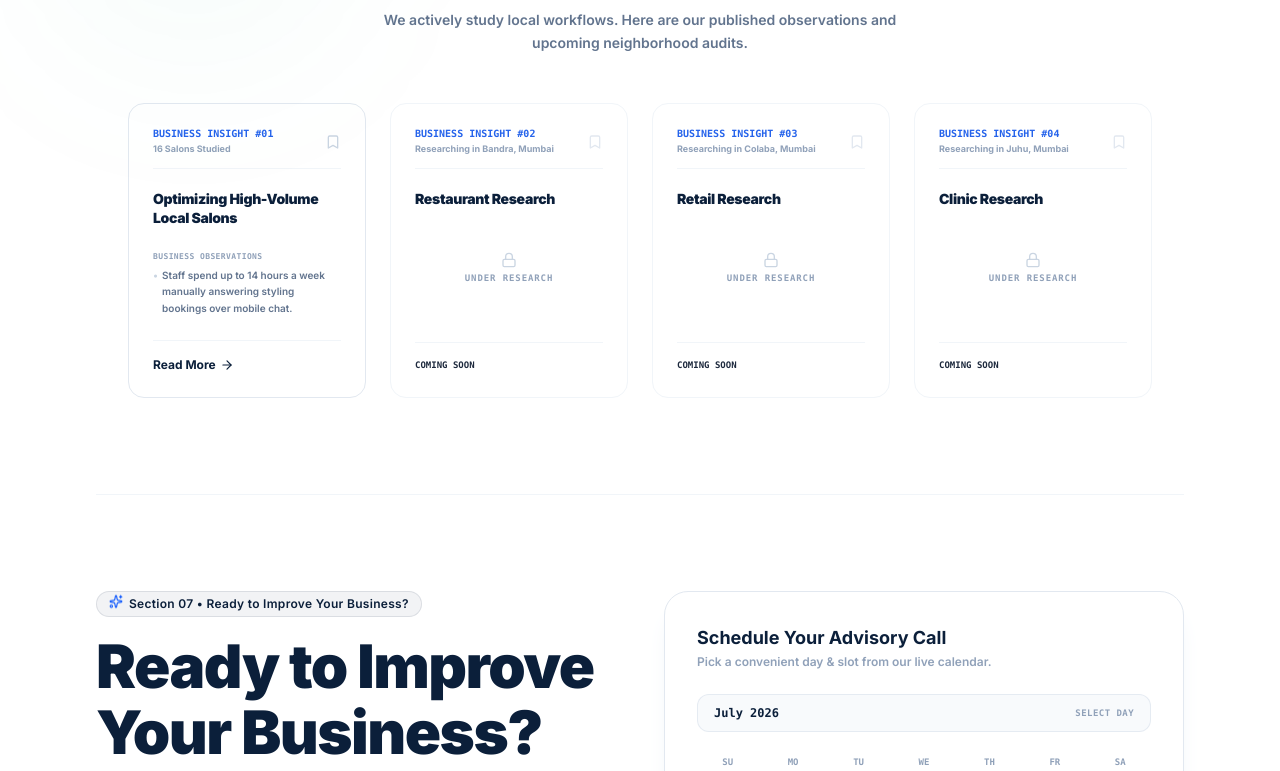
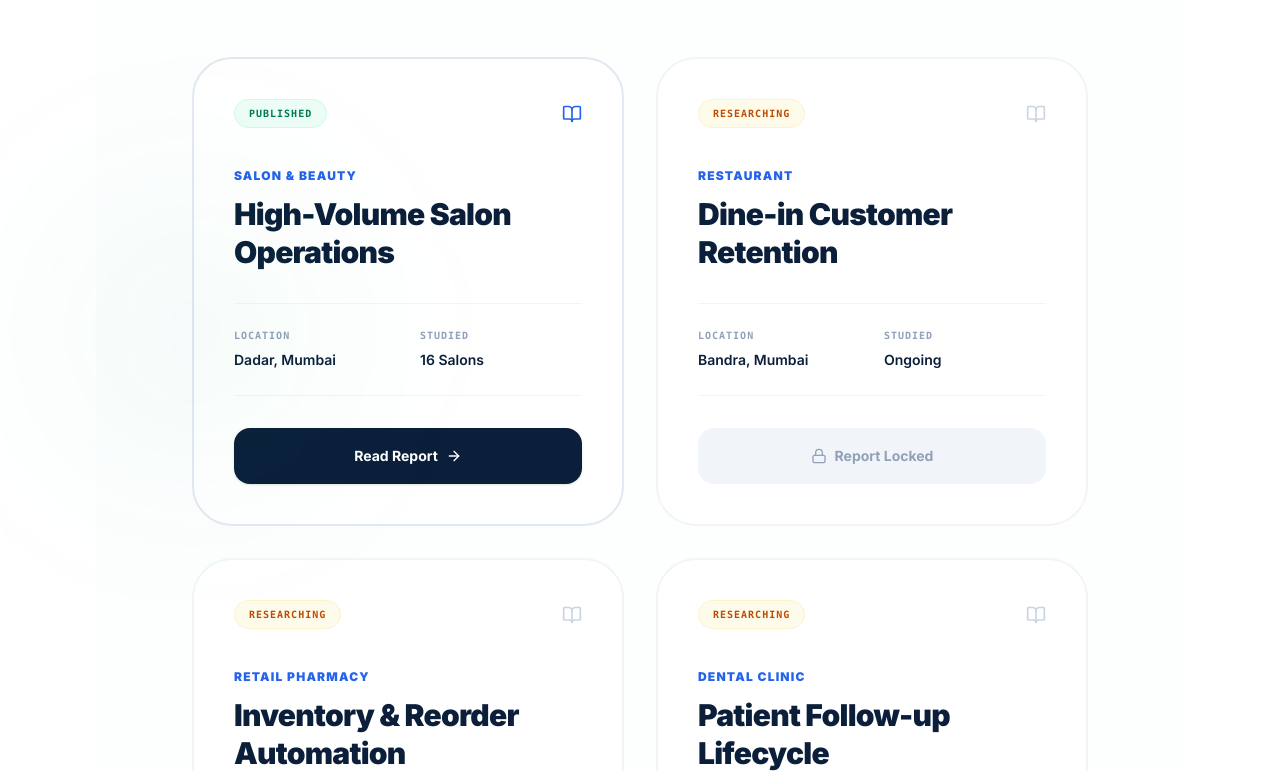
Before and after one commit to ptadas22-lab/apsolution, a React (Vite) app: page / in a window 1280 px wide. Shown: the part 3609-4380 px from the top of the page. Built offline with nearby package versions, Linux system fonts and the light colour scheme.

Commit message:
Improve knowledge library cards

```diff
--- a/src/components/LatestInsights.tsx
+++ b/src/components/LatestInsights.tsx
@@ -7,11 +7,11 @@ export default function LatestInsights() {
   const articles = [
     {
       id: 1,
-      num: "Business Insight #01",
-      title: "Optimizing High-Volume Local Salons",
-      scope: "16 Salons Studied",
+      industry: "Salon & Beauty",
       location: "Dadar, Mumbai",
-      status: "Active",
+      businessesStudied: "16 Salons",
+      status: "Published",
+      title: "High-Volume Salon Operations",
       challenges: [
         "Staff spend up to 14 hours a week manually answering styling bookings over mobile chat.",
         "Customer repeat color codes and allergy warnings are scattered in paper register binders."
@@ -27,33 +27,33 @@ export default function LatestInsights() {
     },
     {
       id: 2,
-      num: "Business Insight #02",
-      title: "Restaurant Research",
-      scope: "Researching in Bandra, Mumbai",
-      location: "Coming Soon",
-      status: "Coming Soon",
+      industry: "Restaurant",
+      location: "Bandra, Mumbai",
+      businessesStudied: "Ongoing",
+      status: "Researching",
+      title: "Dine-in Customer Retention",
       challenges: [],
       opportunities: [],
       recommendations: []
     },
     {
       id: 3,
-      num: "Business Insight #03",
-      title: "Retail Research",
-      scope: "Researching in Colaba, Mumbai",
-      location: "Coming Soon",
-      status: "Coming Soon",
+      industry: "Retail Pharmacy",
+      location: "Colaba, Mumbai",
+      businessesStudied: "Ongoing",
+      status: "Researching",
+      title: "Inventory & Reorder Automation",
       challenges: [],
       opportunities: [],
       recommendations: []
     },
     {
       id: 4,
-      num: "Business Insight #04",
-      title: "Clinic Research",
-      scope: "Researching in Juhu, Mumbai",
-      location: "Coming Soon",
-      status: "Coming Soon",
+      industry: "Dental Clinic",
+      location: "Juhu, Mumbai",
+      businessesStudied: "Ongoing",
+      status: "Researching",
+      title: "Patient Follow-up Lifecycle",
       challenges: [],
       opportunities: [],
       recommendations: []
@@ -63,9 +63,9 @@ export default function LatestInsights() {
   return (
     <section
       id="journal"
-      className="py-16 md:py-24 border-b border-slate-100 scroll-mt-20"
+      className="py-16 md:py-24 border-b border-slate-100 scroll-mt-20 bg-slate-50/30"
     >
-      <div className="space-y-12 max-w-5xl mx-auto">
+      <div className="space-y-16 max-w-6xl mx-auto px-4">
 
         {/* Header Block */}
         <div className="space-y-4 text-center max-w-3xl mx-auto">
@@ -75,81 +75,75 @@ export default function LatestInsights() {
           <h2 className="text-3xl sm:text-5xl lg:text-6xl font-sans font-black text-[#0B1F3A] tracking-tight">
             Knowledge Library
           </h2>
-          <p className="text-slate-500 text-xs sm:text-sm max-w-xl mx-auto leading-relaxed font-semibold">
-            We actively study local workflows. Here are our published observations and upcoming neighborhood audits.
-          </p>
         </div>
 
         {/* Premium Journal Cards Grid */}
-        <div className="grid grid-cols-1 md:grid-cols-2 lg:grid-cols-4 gap-6 text-left">
+        <div className="grid grid-cols-1 md:grid-cols-2 gap-8 text-left max-w-4xl mx-auto">
           {articles.map((article) => {
-            const isComingSoon = article.status === "Coming Soon";
+            const isPublished = article.status === "Published";
             return (
               <div
                 key={article.id}
-                className={`bg-white border rounded-2xl p-6 hover:shadow-md transition-all duration-300 flex flex-col justify-between ${
-                  isComingSoon ? "border-slate-100 bg-slate-50/50" : "border-slate-200"
+                className={`bg-white border-2 rounded-[2.5rem] p-8 sm:p-10 hover:shadow-xl hover:shadow-[#0B1F3A]/5 transition-all duration-300 flex flex-col justify-between ${
+                  isPublished ? "border-slate-200" : "border-slate-100 bg-slate-50/50"
                 }`}
                 id={`journal-card-${article.id}`}
               >
-                <div className="space-y-5">
+                <div className="space-y-8">
 
-                  {/* Journal top tags */}
-                  <div className="flex items-center justify-between border-b border-slate-100 pb-3">
-                    <div>
-                      <span className="text-[10px] font-bold text-[#2563EB] font-mono uppercase block leading-tight">
-                        {article.num}
-                      </span>
-                      <span className="text-[9px] text-slate-400 font-bold block mt-0.5">
-                        {article.scope}
-                      </span>
-                    </div>
-                    <Bookmark className={`h-4 w-4 shrink-0 ${isComingSoon ? "text-slate-200" : "text-slate-300"}`} />
+                  {/* Header: Badge & Icon */}
+                  <div className="flex items-center justify-between">
+                    <span className={`text-[10px] font-bold uppercase tracking-widest px-3.5 py-1.5 rounded-full font-mono ${
+                      isPublished ? "bg-emerald-50 text-emerald-700 border border-emerald-100" : "bg-amber-50 text-amber-700 border border-amber-100"
+                    }`}>
+                      {article.status}
+                    </span>
+                    <BookOpen className={`h-5 w-5 ${isPublished ? "text-[#2563EB]" : "text-slate-300"}`} />
                   </div>
 
-                  {/* Journal Title */}
-                  <h3 className="text-xs sm:text-sm font-black text-[#0B1F3A] tracking-tight leading-snug">
-                    {article.title}
-                  </h3>
+                  {/* Title & Industry */}
+                  <div className="space-y-3 pt-2">
+                    <span className="text-xs font-black text-[#2563EB] uppercase tracking-widest block">
+                      {article.industry}
+                    </span>
+                    <h3 className="text-2xl sm:text-3xl font-black text-[#0B1F3A] tracking-tight leading-tight">
+                      {article.title}
+                    </h3>
+                  </div>
 
-                  {!isComingSoon ? (
-                    <div className="space-y-3 pt-1">
-                      <div>
-                        <span className="text-[8px] uppercase font-mono tracking-wider font-bold text-slate-400 block mb-1">
-                          Business Observations
-                        </span>
-                        <ul className="space-y-1 text-[10px] text-slate-500 font-semibold leading-relaxed">
-                          {article.challenges.slice(0, 1).map((item, idx) => (
-                            <li key={idx} className="flex items-start gap-1">
-                              <span className="text-slate-300 select-none">•</span>
-                              <span>{item}</span>
-                            </li>
-                          ))}
-                        </ul>
-                      </div>
+                  {/* Data Points */}
+                  <div className="grid grid-cols-2 gap-6 py-6 border-y border-slate-100">
+                    <div className="space-y-1">
+                      <span className="block text-[10px] text-slate-400 font-bold uppercase tracking-widest font-mono">Location</span>
+                      <span className="text-sm font-semibold text-[#0B1F3A]">{article.location}</span>
                     </div>
-                  ) : (
-                    <div className="py-6 flex flex-col items-center justify-center text-center space-y-1 text-slate-400">
-                      <Lock className="h-4 w-4 text-slate-300" />
-                      <span className="text-[9px] font-mono uppercase font-bold tracking-widest text-slate-400">Under Research</span>
+                    <div className="space-y-1">
+                      <span className="block text-[10px] text-slate-400 font-bold uppercase tracking-widest font-mono">Studied</span>
+                      <span className="text-sm font-semibold text-[#0B1F3A]">{article.businessesStudied}</span>
                     </div>
-                  )}
+                  </div>
 
                 </div>
 
-                {/* Action trigger */}
-                <div className="pt-4 mt-6 border-t border-slate-100 flex items-center justify-between">
-                  {!isComingSoon ? (
+                {/* Read Report Button */}
+                <div className="pt-8">
+                  {isPublished ? (
                     <button
                       onClick={() => setSelectedInsight(article.id)}
-                      className="text-xs text-[#0B1F3A] font-bold hover:text-[#2563EB] flex items-center gap-1 cursor-pointer bg-transparent border-none p-0"
+                      className="w-full bg-[#0B1F3A] hover:bg-[#2563EB] text-white font-bold text-sm py-4.5 rounded-2xl transition-all cursor-pointer border-none flex items-center justify-center gap-2 shadow-sm"
                       id={`journal-btn-${article.id}`}
                     >
-                      <span>Read More</span>
-                      <ArrowRight className="h-3.5 w-3.5" />
+                      <span>Read Report</span>
+                      <ArrowRight className="h-4 w-4" />
                     </button>
                   ) : (
-                    <span className="text-[9px] font-mono font-bold text-slate-350">COMING SOON</span>
+                    <button
+                      disabled
+                      className="w-full bg-slate-100 text-slate-400 font-bold text-sm py-4.5 rounded-2xl cursor-not-allowed border-none flex items-center justify-center gap-2"
+                    >
+                      <Lock className="h-4 w-4" />
+                      <span>Report Locked</span>
+                    </button>
                   )}
                 </div>
               </div>
@@ -159,57 +153,64 @@ export default function LatestInsights() {
 
         {/* Dynamic Journal Detail Dialog Overlay */}
         {selectedInsight !== null && (
-          <div className="fixed inset-0 z-50 flex items-center justify-center p-4 bg-slate-900/40 backdrop-blur-xs">
-            <div className="bg-white border border-slate-200 rounded-3xl p-6 sm:p-8 max-w-md w-full shadow-2xl relative space-y-6">
+          <div className="fixed inset-0 z-50 flex items-center justify-center p-4 bg-slate-900/40 backdrop-blur-sm">
+            <div className="bg-white border border-slate-200 rounded-3xl p-6 sm:p-10 max-w-lg w-full shadow-2xl relative space-y-6 max-h-[90vh] overflow-y-auto no-scrollbar">
 
-              <div className="flex items-center justify-between border-b border-slate-100 pb-4">
-                <div>
-                  <span className="text-[10px] font-bold text-[#2563EB] font-mono uppercase block">
-                    {articles.find(a => a.id === selectedInsight)?.num}
+              <div className="flex items-start justify-between border-b border-slate-100 pb-6">
+                <div className="space-y-2">
+                  <span className="text-[10px] font-bold text-[#2563EB] font-mono uppercase tracking-widest bg-blue-50 px-2 py-1 rounded">
+                    {articles.find(a => a.id === selectedInsight)?.industry}
                   </span>
-                  <h4 className="text-base font-black text-[#0B1F3A] tracking-tight">
+                  <h4 className="text-2xl font-black text-[#0B1F3A] tracking-tight leading-tight">
                     {articles.find(a => a.id === selectedInsight)?.title}
                   </h4>
                 </div>
                 <button
                   onClick={() => setSelectedInsight(null)}
-                  className="h-7 w-7 rounded-full bg-slate-100 flex items-center justify-center text-slate-500 hover:bg-slate-200 cursor-pointer border-none"
+                  className="h-8 w-8 rounded-full bg-slate-100 flex items-center justify-center text-slate-500 hover:bg-slate-200 cursor-pointer border-none shrink-0"
                 >
                   <X className="h-4 w-4" />
                 </button>
               </div>
 
-              <div className="space-y-4 text-xs font-semibold text-slate-600 leading-relaxed text-left">
-                <p>
-                  <strong>Study Scope:</strong> {articles.find(a => a.id === selectedInsight)?.scope} in <strong>{articles.find(a => a.id === selectedInsight)?.location}</strong>.
-                </p>
+              <div className="space-y-6 text-sm font-semibold text-slate-600 leading-relaxed text-left">
+                <div className="flex gap-4 p-4 bg-slate-50 rounded-2xl border border-slate-100">
+                  <div className="flex-1">
+                    <span className="block text-[10px] text-slate-400 font-bold uppercase tracking-widest font-mono">Location</span>
+                    <span className="text-xs font-bold text-[#0B1F3A]">{articles.find(a => a.id === selectedInsight)?.location}</span>
+                  </div>
+                  <div className="flex-1">
+                    <span className="block text-[10px] text-slate-400 font-bold uppercase tracking-widest font-mono">Studied</span>
+                    <span className="text-xs font-bold text-[#0B1F3A]">{articles.find(a => a.id === selectedInsight)?.businessesStudied}</span>
+                  </div>
+                </div>
 
                 <div>
-                  <h5 className="font-bold text-[#0B1F3A] mb-1 uppercase text-[9px] font-mono tracking-wider">Identified Friction</h5>
-                  <ul className="list-disc pl-4 space-y-1">
+                  <h5 className="font-bold text-[#0B1F3A] mb-2 uppercase text-[10px] font-mono tracking-wider text-[#2563EB]">Identified Friction</h5>
+                  <ul className="list-disc pl-5 space-y-2">
                     {articles.find(a => a.id === selectedInsight)?.challenges.map((c, i) => <li key={i}>{c}</li>)}
                   </ul>
                 </div>
 
                 <div>
-                  <h5 className="font-bold text-[#0B1F3A] mb-1 uppercase text-[9px] font-mono tracking-wider">Growth Opportunities</h5>
-                  <ul className="list-disc pl-4 space-y-1">
+                  <h5 className="font-bold text-[#0B1F3A] mb-2 uppercase text-[10px] font-mono tracking-wider text-emerald-600">Growth Opportunities</h5>
+                  <ul className="list-disc pl-5 space-y-2">
                     {articles.find(a => a.id === selectedInsight)?.opportunities.map((c, i) => <li key={i}>{c}</li>)}
                   </ul>
                 </div>
 
                 <div>
-                  <h5 className="font-bold text-[#0B1F3A] mb-1 uppercase text-[9px] font-mono tracking-wider">System Architect Recommendations</h5>
-                  <ul className="list-disc pl-4 space-y-1">
+                  <h5 className="font-bold text-[#0B1F3A] mb-2 uppercase text-[10px] font-mono tracking-wider text-purple-600">Architect Recommendations</h5>
+                  <ul className="list-disc pl-5 space-y-2">
                     {articles.find(a => a.id === selectedInsight)?.recommendations.map((c, i) => <li key={i}>{c}</li>)}
                   </ul>
                 </div>
               </div>
 
-              <div className="pt-4 border-t border-slate-100 flex justify-end">
+              <div className="pt-6 border-t border-slate-100">
                 <button
                   onClick={() => setSelectedInsight(null)}
-                  className="bg-[#0B1F3A] hover:bg-slate-800 text-white font-bold text-xs px-5 py-2.5 rounded-xl transition-all cursor-pointer border-none"
+                  className="w-full bg-slate-100 hover:bg-slate-200 text-[#0B1F3A] font-bold text-sm py-4 rounded-xl transition-all cursor-pointer border-none"
                 >
                   Close Document
                 </button>
```
